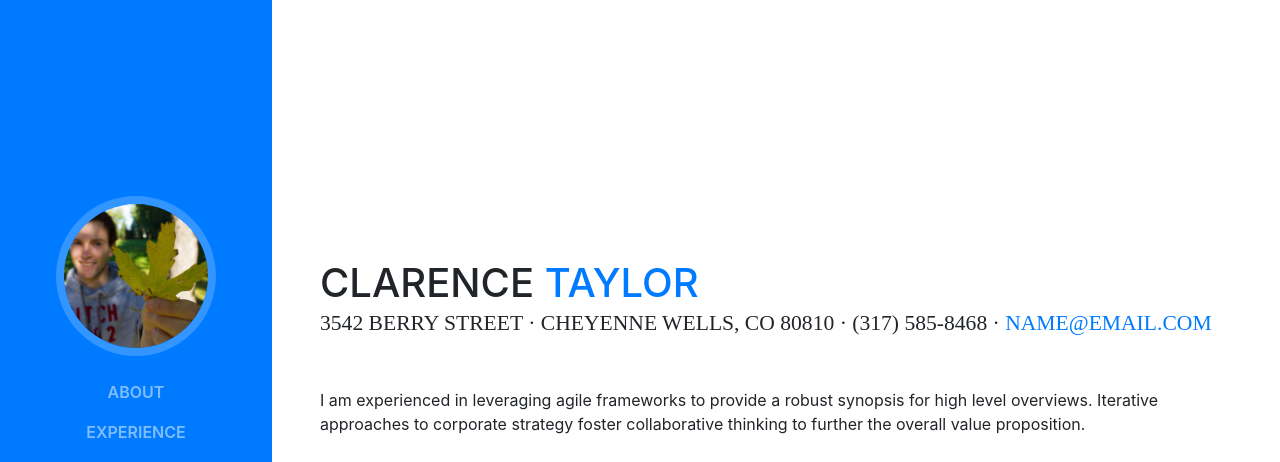
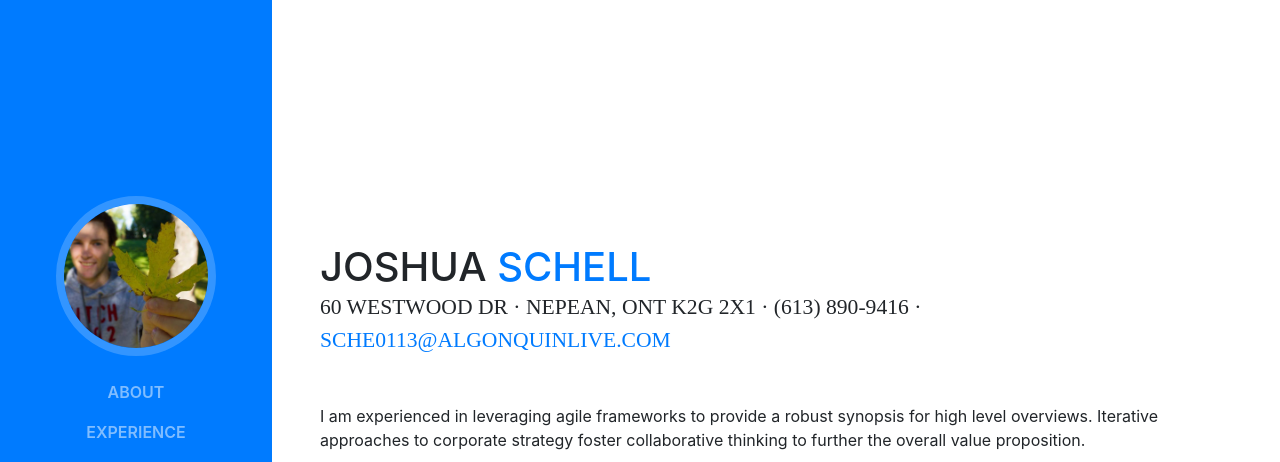
Before and after one commit to JoshSchellMedia/JoshSchellMedia.github.io, a website with bundled scripts: page index.html in a window 1280 px wide. Shown: the top 462 px of the page. Built offline with nearby package versions, Linux system fonts and the light colour scheme; a web font is replaced by a local one.

Commit message:
Content Change

```diff
--- a/index.html
+++ b/index.html
@@ -65,11 +65,11 @@
 
       <section class="resume-section p-3 p-lg-5 d-flex d-column" id="about">
         <div class="my-auto">
-          <h1 class="mb-0">Clarence
-            <span class="text-primary">Taylor</span>
+          <h1 class="mb-0">Joshua
+            <span class="text-primary">Schell</span>
           </h1>
-          <div class="subheading mb-5">3542 Berry Street · Cheyenne Wells, CO 80810 · (317) 585-8468 ·
-            <a href="mailto:name@email.com">name@email.com</a>
+          <div class="subheading mb-5">60 Westwood Dr · Nepean, Ont K2G 2X1 · (613) 890-9416 ·
+            <a href="Sche0113@algonquinlive.com">Sche0113@algonquinlive.com</a>
           </div>
           <p class="mb-5">I am experienced in leveraging agile frameworks to provide a robust synopsis for high level overviews. Iterative approaches to corporate strategy foster collaborative thinking to further the overall value proposition.</p>
           <ul class="list-inline list-social-icons mb-0">
```
